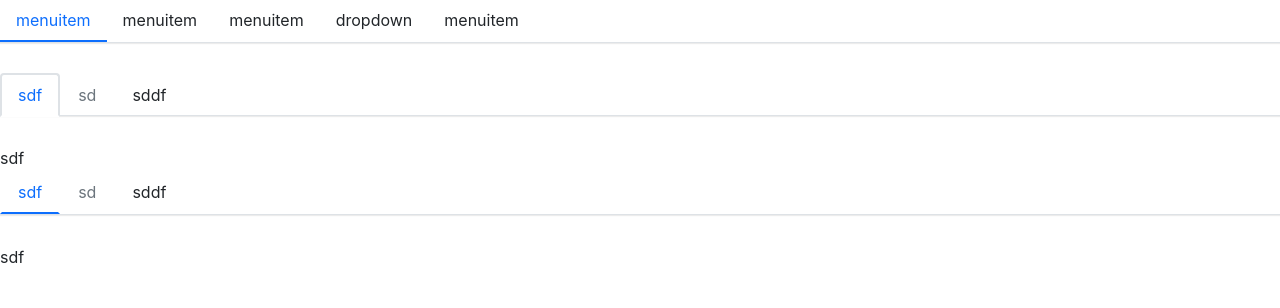
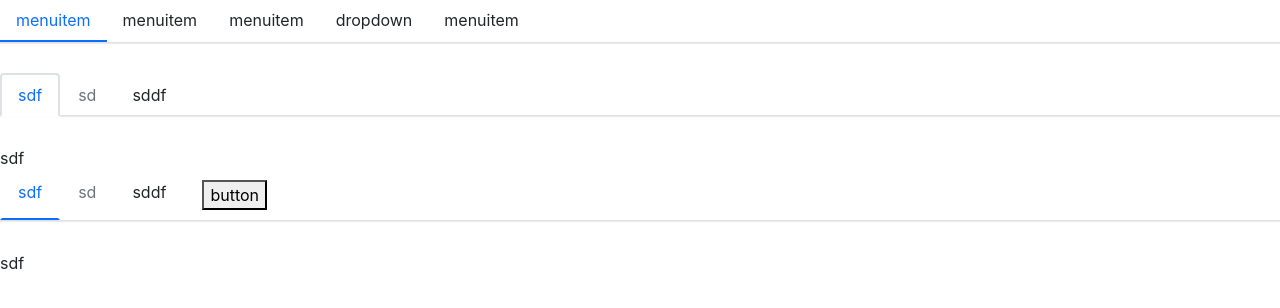
Before and after one commit to Hujianboo/boboDesign, a React (Create React App) app: page / in a window 1280 px wide. Shown: the top 308 px of the page. Built offline with nearby package versions, Linux system fonts and the light colour scheme.

Commit message:
change the label type

```diff
--- a/src/App.tsx
+++ b/src/App.tsx
@@ -37,6 +37,7 @@ function App() {
           sd
         </TabItem>
         <TabItem label="sddf">sdsf</TabItem>
+        <TabItem label={<button>button</button>}>sdsf</TabItem>
       </Tabs>
     </div>
   );
--- a/src/components/Tabs/tabItem.tsx
+++ b/src/components/Tabs/tabItem.tsx
@@ -1,7 +1,7 @@
 import React, { Children, useState, FunctionComponentElement } from "react";
 
 export interface tabItemProps {
-  label: string;
+  label: string | React.ReactElement;
   disable?: boolean;
   className?: string;
 }
```
